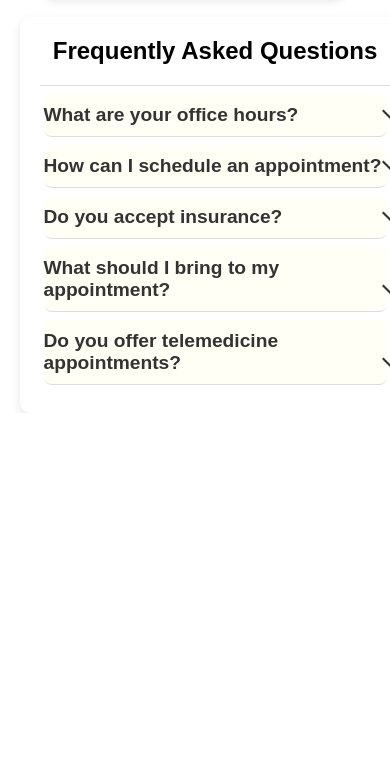
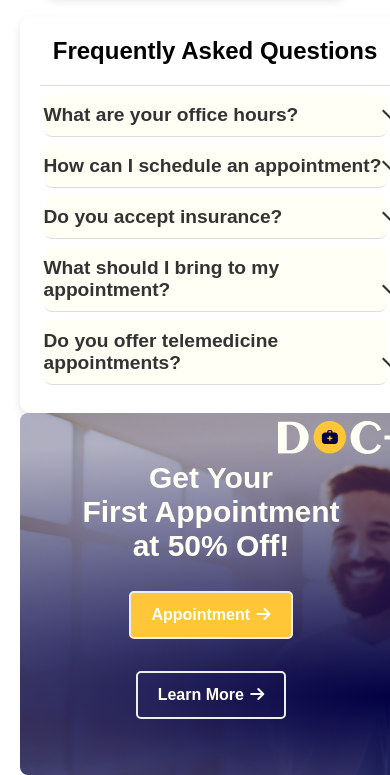
Before and after one commit to sujonifty/healthcare, a plain HTML site: page index.html in a window 390 px wide. Shown: the part 6339-7114 px from the top of the page. Before the commit the page ends 6752 px from the top, so only its background shows below. Drawn offline with Linux system fonts and the light colour scheme.

Commit message:
completed discount  section

```diff
--- a/index.html
+++ b/index.html
@@ -300,14 +300,12 @@
         <section>
             <div class="faq-container">
                 <h2>Frequently Asked Questions</h2>
-                <!-- <div class="faq-row">
-                    <h3> What are your office hours?</h3>
-                     <img src="images/arrow_forward_ios.png" alt="">
-                 </div> -->
+
                 <div class="faq">
                     <div class="question">
 
-                        <h3> What are your office hours?<span class="faq-arrow" ><img src="images/arrow_forward_ios.png" alt=""></span></h3>
+                        <h3> What are your office hours?<span class="faq-arrow"><img src="images/arrow_forward_ios.png"
+                                    alt=""></span></h3>
                         <div class="answer">
                             <p>Our office hours vary by location, but typically we are open Monday through Friday from
                                 8:00 AM to 5:00 PM. Some locations may offer extended hours or weekend appointments.
@@ -315,7 +313,8 @@
                         </div>
                     </div>
                     <div class="question">
-                        <h3>How can I schedule an appointment?<span class="faq-arrow" ><img src="images/arrow_forward_ios.png" alt=""></span></h3>
+                        <h3>How can I schedule an appointment?<span class="faq-arrow"><img
+                                    src="images/arrow_forward_ios.png" alt=""></span></h3>
                         <div class="answer">
                             <p>You can schedule an appointment by contacting our office via phone, email, or through our
                                 online booking system on our website.
@@ -323,26 +322,55 @@
                         </div>
                     </div>
                     <div class="question">
-                        <h3>Do you accept insurance?<span class="faq-arrow" ><img src="images/arrow_forward_ios.png" alt=""></span></h3>
+                        <h3>Do you accept insurance?<span class="faq-arrow"><img src="images/arrow_forward_ios.png"
+                                    alt=""></span></h3>
                         <div class="answer">
                             <p>Yes, we accept various insurance plans. Please contact our office or check our website
                                 for a list of accepted providers.</p>
                         </div>
                     </div>
                     <div class="question">
-                        <h3>What should I bring to my appointment?<span class="faq-arrow" ><img src="images/arrow_forward_ios.png" alt=""></span></h3>
+                        <h3>What should I bring to my appointment?<span class="faq-arrow"><img
+                                    src="images/arrow_forward_ios.png" alt=""></span></h3>
                         <div class="answer">
                             <p>Please bring a valid ID, your insurance card, a list of medications, and any relevant
                                 medical records.</p>
                         </div>
                     </div>
                     <div class="question">
-                        <h3>Do you offer telemedicine appointments?<span class="faq-arrow" ><img src="images/arrow_forward_ios.png" alt=""></span></h3>
+                        <h3>Do you offer telemedicine appointments?<span class="faq-arrow"><img
+                                    src="images/arrow_forward_ios.png" alt=""></span></h3>
                         <div class="answer">
                             <p>Yes, we offer telemedicine appointments. You can schedule a virtual visit through our
                                 online booking system or by contacting our office directly.</p>
                         </div>
                     </div>
+                </div>
+            </div>
+        </section>
+        <!-- 50% discount section -->
+        <section>
+            <div class="discount-container">
+                <div class="discount-content">
+                    <h2>
+                        Get Your <br>
+                        First Appointment <br>
+                        at 50% Off!
+                    </h2>
+                    <div class="discount-btn">
+                        <button style="background-color: #FFC637;">
+                            Appointment<span style="background-color: #FFC637;">
+                                <i class="fa-solid fa-arrow-right"
+                                    style="margin-left: 2px; background-color: #FFC637;"></i></span>
+                        </button>
+                        <button class="btn-outline">
+                            Learn More<span>
+                                <i class="fa-solid fa-arrow-right" style="margin-left: 2px; "></i></span>
+                        </button>
+                    </div>
+                </div>
+                <div class="banner-logo">
+                    <img src="images/logo light.png" alt="">
                 </div>
             </div>
         </section>
--- a/style/style.css
+++ b/style/style.css
@@ -74,6 +74,7 @@ button {
     width: 174px;
     height: 48px;
     margin: 0.5rem 0rem;
+
 }
 
 .arrow {
@@ -472,6 +473,61 @@ h2 {
     max-height: 200px;
 }
 
+/* 50% discount section  */
+.discount-container {
+    position: relative;
+    width: 100%;
+    display: flex;
+    justify-content: left;
+    align-items: center;
+    background-image: radial-gradient(648.07% 142.88% at 98.23% 78.35%, #020043 0%, rgba(2, 0, 67, 0.30) 50%), url("../images/Rectangle\ 32.png ");
+    background-size: cover;
+    padding: 1rem;
+    text-align: center;
+    margin: 0rem auto;
+    border-radius: 0.5rem;
+}
+.banner-logo{
+    position: absolute;
+    top: 2rem;
+    right: 2rem;
+}
+.discount-content {
+    margin: 5rem;
+}
+
+.discount-content h2 {
+    color: var(--Secondary-Color, #FFFFF5);
+    font-size: 40px;
+    font-style: normal;
+    font-weight: 600;
+    line-height: 60px;
+}
+
+.discount-btn {
+    margin: 2rem auto;
+    display: flex;
+    justify-content: center;
+    align-items: center;
+    gap: 2rem;
+    margin: 3rem auto;
+
+}
+
+.discount-btn button {
+    display: inline-block;
+    padding: 10px 20px;
+    font-size: 1rem;
+    font-weight: bold;
+    color: var(--Secondary-Color, #FFFFF5);
+    background-color: transparent;
+    border: 2px solid #edeeef;
+    border-radius: 5px;
+    text-decoration: none;
+    text-align: center;
+    transition: all 0.3s ease;
+}
+
 @media (max-width: 768px) {
     .navbar .menu {
         display: none;
@@ -595,6 +651,28 @@ h2 {
     .card {
         width: 100%;
     }
+    /* 50% discount section */
+    .discount-content {
+        margin: 1rem auto;
+    }
+    .discount-btn {
+        flex-direction: column;
+        gap: 1rem;
+        margin: 1rem auto;
+    }
+    .discount-btn button{
+        width: auto;
+    }
+    .discount-content h2 {
+        margin-top: 1rem;
+        font-size: 30px;
+        font-weight: 600;
+        line-height: 34px;
+    }
+    .banner-logo{
+        top: 0.5rem;
+        right: 0rem;
+    }
 }
 
 .navbar .menu.active {
```
